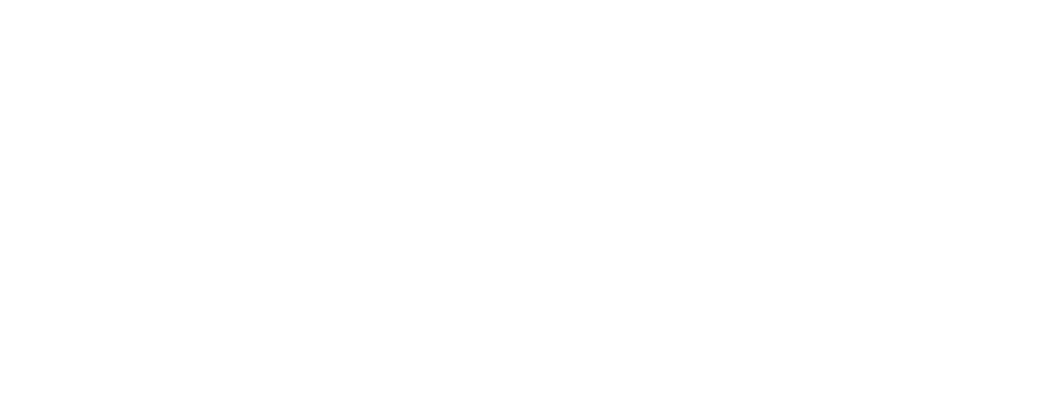
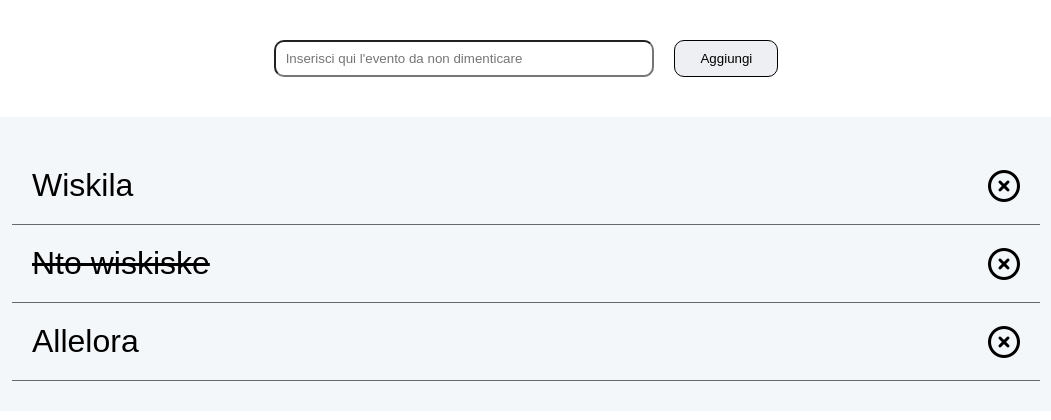
Before and after one commit to simoneluca00/vue-todolist, a plain HTML site: page index.html in a window 1280 px wide. Shown: the whole page, without its empty margins (114-1165 px from the left). Drawn offline with nearby package versions, Linux system fonts and the light colour scheme.

Commit message:
Milestone 2

```diff
--- a/asset/css/style.css
+++ b/asset/css/style.css
@@ -2,4 +2,81 @@
     margin: 0;
     padding: 0;
     box-sizing: border-box;
+    font-family: sans-serif;
 }
+
+ul {
+    list-style-type: none;
+}
+
+.container {
+    width: 85%;
+    margin: 0 auto;
+}
+
+/* sezione ADD nuova todo */
+
+.addItem {
+    padding: 40px 0;
+    display: flex;
+    justify-content: center;
+    align-items: center;
+}
+
+.addInput {
+    width: 35%;
+    border-radius: 10px;
+    padding: 9px 10px;
+    margin-right: 20px;
+
+}
+
+.addBtn {
+    background-color: rgb(238,239,242);
+    border: 1px solid rgb(0, 0, 0);
+    border-radius: 10px;
+    padding: 10px 25px;
+}
+
+.addBtn:hover {
+    cursor: pointer;
+    box-shadow: inset 0 0 4px;
+}
+
+/* sezione LIST */
+
+.listItems {
+    background-color: rgb(244, 247, 250);
+    border-radius: 20px;
+    padding: 30px;
+}
+
+.item {
+    display: flex;
+    justify-content: space-between;
+    align-items: center;
+    font-size: 2em;
+    padding: 20px;
+    border-bottom: .5px solid rgb(105, 105, 105);
+}
+
+.item > p::first-letter {
+    text-transform: uppercase;
+}
+
+.item > p:hover {
+    cursor: pointer;
+}
+
+.fa-circle-xmark {
+    color: rgb(0, 0, 0);
+}
+
+.fa-circle-xmark:hover {
+    cursor: pointer;
+    color: rgb(255, 0, 0);
+}
+
+.done {
+    text-decoration: line-through;
+}
--- a/asset/js/main.js
+++ b/asset/js/main.js
@@ -3,11 +3,35 @@ var app = new Vue(
         el: '#root',
 
         data: {
-
+            todos: [
+                {
+                    text:'wiskila',
+                    done: false,
+                },
+                {
+                    text:'nto wiskiske',
+                    done: true,
+                },
+                {
+                    text:'allelora',
+                    done: false,
+                },
+            ]
         },
 
         methods: {
+            // funzione per modificare al click il valore di DONE (toggle non funziona?)
+            doneToDo: function(element) {
+                if( element.done == true ){
+                    element.done = false;
+                } else {
+                    element.done = true;
+                }
+            },
 
+            removeItem: function(toDoIndex){
+                this.todos.splice(toDoIndex,1);
+            }
         }
     }
 )
--- a/index.html
+++ b/index.html
@@ -4,13 +4,34 @@
     <meta charset="UTF-8">
     <meta http-equiv="X-UA-Compatible" content="IE=edge">
     <meta name="viewport" content="width=device-width, initial-scale=1.0">
+
+    <!-- FONT AWESOME 6 -->
+    <link rel="stylesheet" href="https://cdnjs.cloudflare.com/ajax/libs/font-awesome/6.1.1/css/all.min.css" integrity="sha512-KfkfwYDsLkIlwQp6LFnl8zNdLGxu9YAA1QvwINks4PhcElQSvqcyVLLD9aMhXd13uQjoXtEKNosOWaZqXgel0g==" crossorigin="anonymous" referrerpolicy="no-referrer" />
+
     <link rel="stylesheet" href="./asset/css/style.css">
     <title>Document</title>
 </head>
 <body>
 
     <div id="root">
+        <div class="container">
+            <div class="addItem">
+                <input type="text" placeholder="Inserisci qui l'evento da non dimenticare" class="addInput">
+                <button class="addBtn" @click="" @key.enter="">Aggiungi</button>
+            </div>
 
+            <div class="listItems">
+                <h2 v-if="todos.length == 0">Non sono presenti promemoria...</h2>
+
+                <ul v-else>
+                    <li class="item" v-for="(todo, index) in todos" :key="index">
+                        <p :class="(todo.done == true) ? 'done' : ''" @click="doneToDo(todo)">{{ todo.text }}</p>
+                        <i class="fa-regular fa-circle-xmark" @click="removeItem(index)"></i>
+                    </li>
+                </ul>
+            </div>
+
+        </div>
     </div>
 
     <script src="https://cdn.jsdelivr.net/npm/vue@2/dist/vue.js"></script>
```
